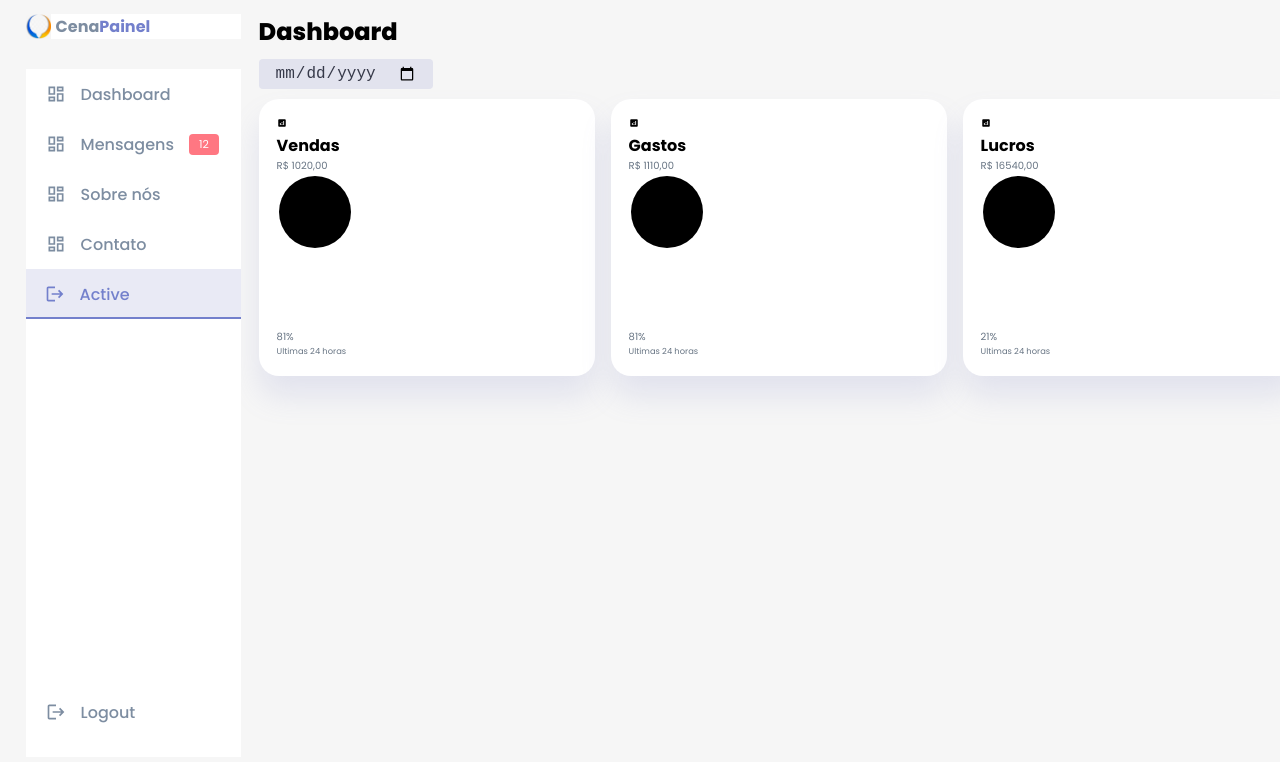
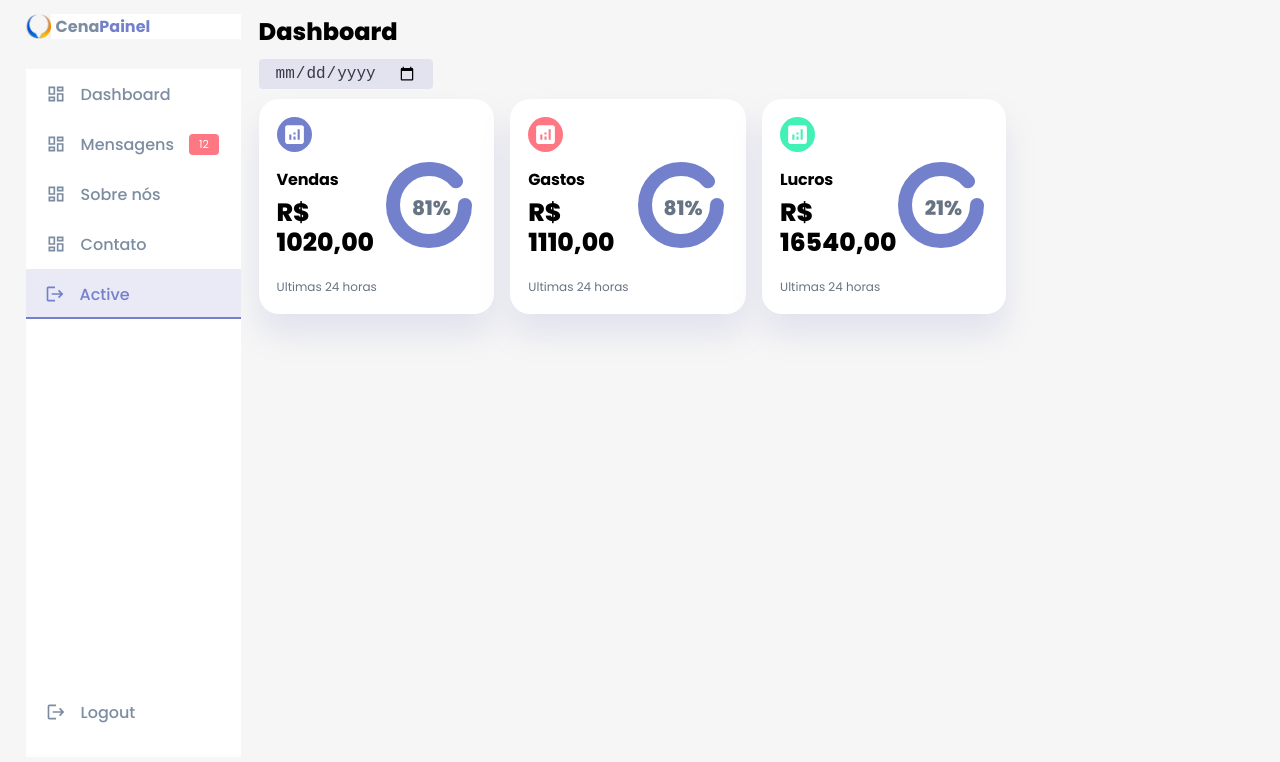
Before and after one commit to israelcena/cenapainel, a React (Create React App) app: page / in a window 1280 px wide. Shown: the top 762 px of the page. Built offline with nearby package versions, Linux system fonts and the light colour scheme.

Commit message:
ninclude insight component

```diff
--- a/src/components/dashboard/insights/Insight.jsx
+++ b/src/components/dashboard/insights/Insight.jsx
@@ -1,16 +1,37 @@
+// icons
 import { MdAnalytics } from "react-icons/md";
-export default function Insight({ title, amount, percentage, time }) {
+
+// styles
+import "./insightStyles.css";
+export default function Insight({
+	title,
+	amount,
+	percentage,
+	time,
+	icon,
+	iconColor,
+}) {
 	return (
 		<div className="insight">
-			<MdAnalytics />
+			<MdAnalytics
+				className="insight--icon"
+				style={{ background: `${iconColor}` }}
+			/>
 			<div className="insights--main-content">
 				<div className="insights--text">
 					<h3>{title}</h3>
-					<p className="insights--text-amount">R$ {amount}</p>
+					<p>R$ {amount}</p>
 				</div>
 				<div className="insights--progress">
 					<svg>
-						<circle cx="38" cy="38" r="36" />
+						<circle
+							cx="38"
+							cy="38"
+							r="36"
+							stroke-dasharray="220"
+							stroke-dashoffset="20"
+							stroke-width="14"
+						/>
 					</svg>
 					<div className="insights--percentage">
 						<p>{percentage}%</p>
--- /dev/null
+++ b/src/components/dashboard/insights/insightStyles.css
@@ -0,0 +1,68 @@
+.insight {
+	max-width: 45rem;
+}
+
+.insight--icon:first-child {
+	padding: 0.5rem;
+	border-radius: 50%;
+	color: var(--color-white);
+	font-size: 3.5rem;
+}
+
+.insights--main-content {
+	display: flex;
+	justify-content: space-between;
+	align-items: center;
+}
+
+.insights--text h3 {
+	margin: 1rem 0 0.6rem;
+	font-size: 1.6rem;
+	letter-spacing: -0.2px;
+}
+
+.insights--text p {
+	font-size: 2.5rem;
+	font-weight: 800;
+	line-height: 1.2;
+	color: black;
+}
+
+.insights--progress {
+	position: relative;
+	width: 9.2rem;
+	height: 9.2rem;
+	border-radius: 50%;
+}
+
+.insights--progress svg {
+	width: 9rem;
+	height: 9rem;
+}
+
+.insights--progress svg circle {
+	fill: none;
+	transform: translate(5px, 5px);
+	stroke: var(--color-primary);
+	stroke-linecap: round;
+}
+
+.insights--percentage {
+	position: absolute;
+	top: 0;
+	right: 0;
+	height: 100%;
+	width: 100%;
+	display: flex;
+	justify-content: center;
+	align-items: center;
+	font-size: 2rem;
+	font-weight: 800;
+	color: var(--color-primary);
+}
+
+.insight small {
+	display: inline-block;
+	margin-top: 2rem;
+	font-size: 1.2rem;
+}
```
